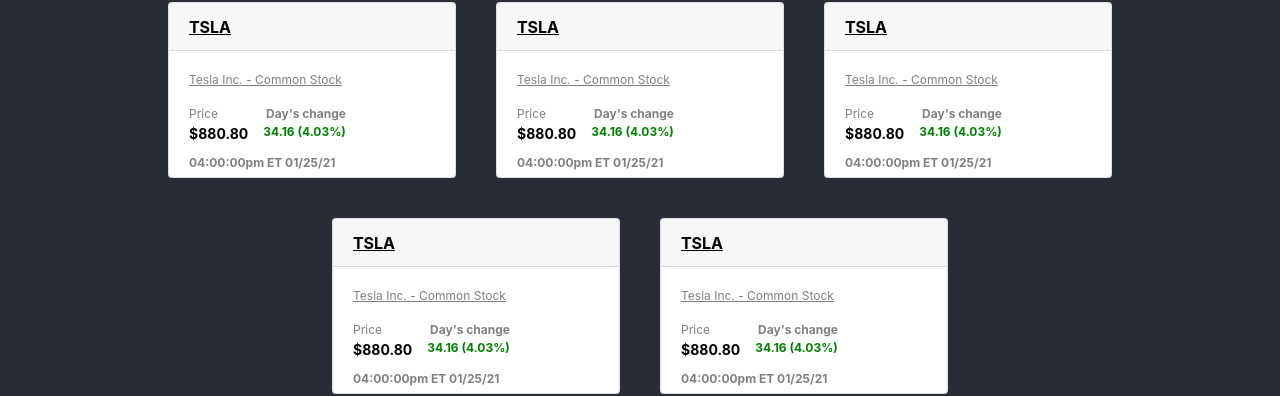
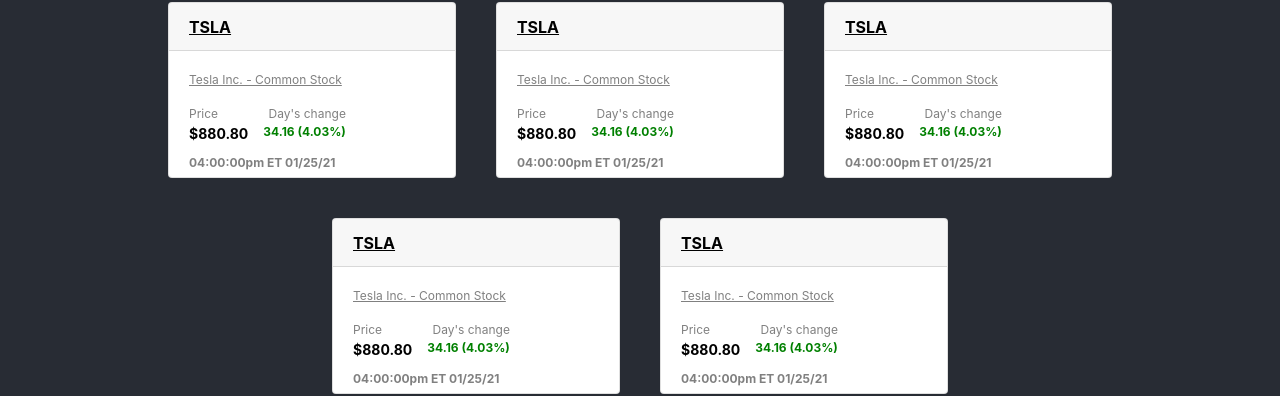
Before and after one commit to jbri91/newFantasyStockApp, a React (Create React App) app: page /summary in a window 1280 px wide. Shown: the part 178-574 px from the top of the page. Built offline with nearby package versions, Linux system fonts and the light colour scheme; the HTML template or start-up script is replaced by a standard one.

Commit message:
unbolded 'Day's Change'

```diff
--- a/src/components/StockCard.js
+++ b/src/components/StockCard.js
@@ -51,7 +51,7 @@ function StockCard() {
                 Price{" "}
               </Card.Text>
               <Card.Text
-                style={{ fontSize: "12px", fontWeight: "bold", color: "gray" }}
+                style={{ fontSize: "12px", color: "gray" }}
               >
                 {" "}
                 Day's change
```
Also changed, not shown: 1 other file (tests, documents, lock files or other folders).
